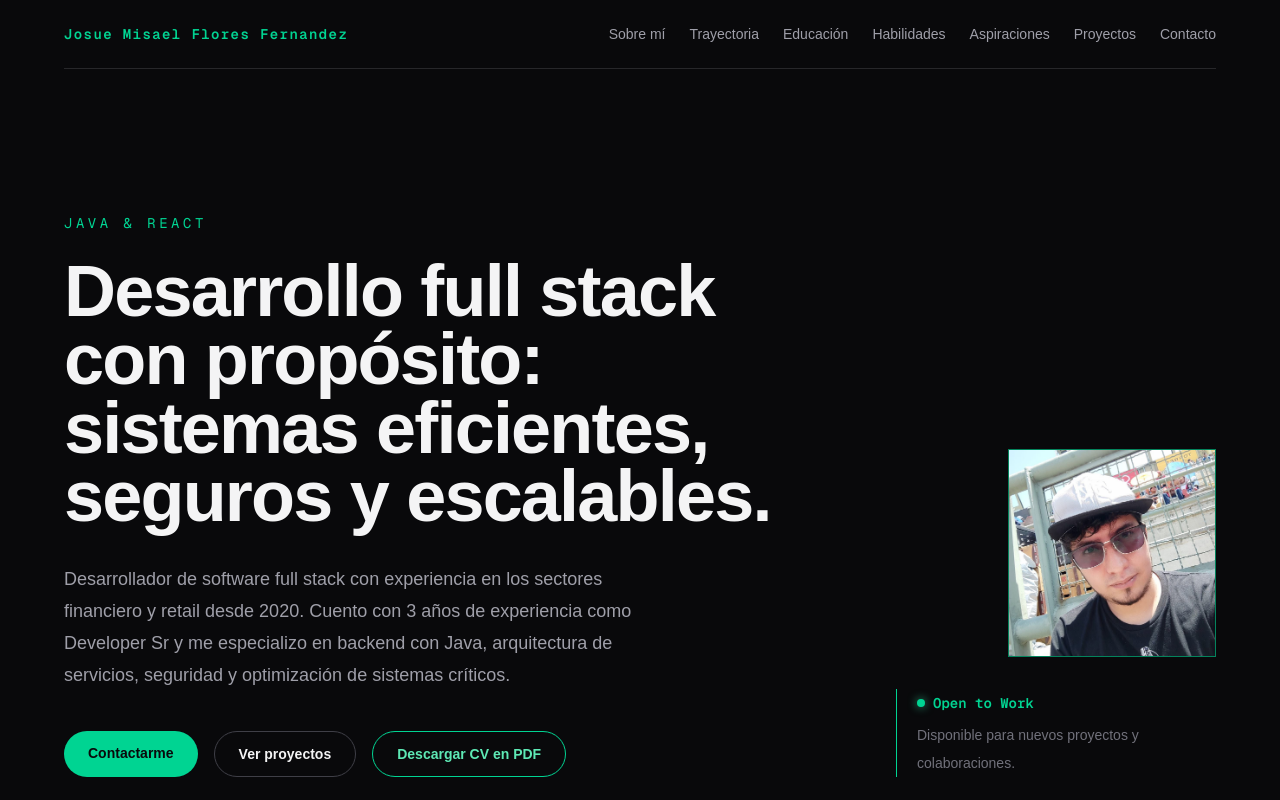
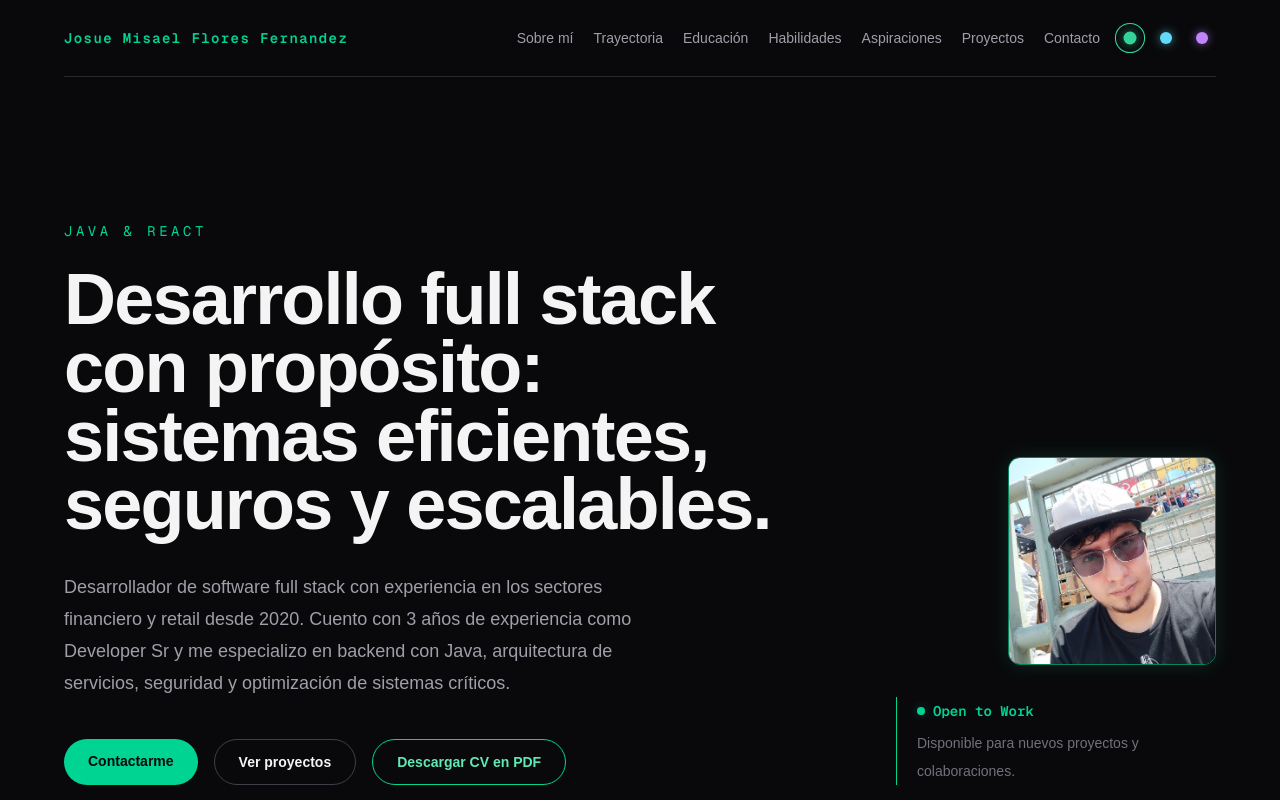
Before and after one commit to Josst343/cv-digital, a Next.js app: page / in a window 1280 px wide. Shown: the top 800 px of the page. Built offline with nearby package versions, Linux system fonts and the light colour scheme.

Commit message:
se agrega selector de temas

```diff
--- a/app/components/download-cv-button.tsx
+++ b/app/components/download-cv-button.tsx
@@ -185,7 +185,7 @@ export default function DownloadCvButton() {
   return (
     <span className="print-hidden inline-flex flex-col items-start gap-2">
       <button
-        className="rounded-full border border-emerald-400 px-6 py-3 text-sm font-semibold text-emerald-300 transition-all duration-300 hover:-translate-y-0.5 hover:bg-emerald-400 hover:text-zinc-950 hover:shadow-[0_0_22px_rgba(52,211,153,0.25)] focus-visible:outline-2 focus-visible:outline-offset-4 focus-visible:outline-emerald-300 active:translate-y-0 active:scale-[0.98] disabled:cursor-wait disabled:opacity-60 disabled:hover:translate-y-0 disabled:hover:shadow-none"
+        className="rounded-full border border-emerald-400 px-6 py-3 text-sm font-semibold text-emerald-300 transition-all duration-300 hover:-translate-y-0.5 hover:bg-emerald-400 hover:text-zinc-950 hover:shadow-[0_0_22px_var(--accent-glow)] focus-visible:outline-2 focus-visible:outline-offset-4 focus-visible:outline-emerald-300 active:translate-y-0 active:scale-[0.98] disabled:cursor-wait disabled:opacity-60 disabled:hover:translate-y-0 disabled:hover:shadow-none"
         type="button"
         onClick={handleDownload}
         disabled={isGenerating}
--- /dev/null
+++ b/app/components/theme-accent-selector.tsx
@@ -0,0 +1,67 @@
+"use client";
+
+import { useEffect, useSyncExternalStore } from "react";
+
+const accents = [
+  { id: "terminal", label: "Verde Terminal", color: "#34d399" },
+  { id: "react", label: "Azul React", color: "#61dafb" },
+  { id: "violet", label: "Morado", color: "#c084fc" },
+] as const;
+
+type AccentId = (typeof accents)[number]["id"];
+const storageKey = "cv-digital-accent";
+const accentChangeEvent = "cv-digital-accent-change";
+
+function subscribeToAccentChanges(onChange: () => void) {
+  window.addEventListener("storage", onChange);
+  window.addEventListener(accentChangeEvent, onChange);
+  return () => {
+    window.removeEventListener("storage", onChange);
+    window.removeEventListener(accentChangeEvent, onChange);
+  };
+}
+
+function getStoredAccent(): AccentId {
+  const savedAccent = window.localStorage.getItem(storageKey);
+  return accents.find((accent) => accent.id === savedAccent)?.id ?? "terminal";
+}
+
+function getServerAccent(): AccentId {
+  return "terminal";
+}
+
+export default function ThemeAccentSelector() {
+  const selectedAccent = useSyncExternalStore(
+    subscribeToAccentChanges,
+    getStoredAccent,
+    getServerAccent,
+  );
+
+  useEffect(() => {
+    document.documentElement.dataset.accent = selectedAccent;
+  }, [selectedAccent]);
+
+  const selectAccent = (accent: (typeof accents)[number]) => {
+    window.localStorage.setItem(storageKey, accent.id);
+    window.dispatchEvent(new Event(accentChangeEvent));
+  };
+
+  return (
+    <div className="accent-selector" role="group" aria-label="Color de acento">
+      {accents.map((accent) => (
+        <button
+          key={accent.id}
+          className="accent-choice"
+          type="button"
+          style={{ "--swatch-color": accent.color } as React.CSSProperties}
+          aria-label={accent.label}
+          aria-pressed={selectedAccent === accent.id}
+          title={accent.label}
+          onClick={() => selectAccent(accent)}
+        >
+          <span aria-hidden="true" />
+        </button>
+      ))}
+    </div>
+  );
+}
--- a/app/globals.css
+++ b/app/globals.css
@@ -23,6 +23,60 @@ body {
   background: var(--background);
   color: var(--foreground);
   font-family: Arial, Helvetica, sans-serif;
+}
+
+:root {
+  --accent-glow: rgba(52, 211, 153, 0.3);
+  --accent-glow-soft: rgba(52, 211, 153, 0.15);
+}
+
+:root[data-accent="react"] {
+  --color-emerald-400: #61dafb;
+  --color-emerald-300: #9be7fb;
+  --accent-glow: rgba(97, 218, 251, 0.3);
+  --accent-glow-soft: rgba(97, 218, 251, 0.15);
+}
+
+:root[data-accent="violet"] {
+  --color-emerald-400: #c084fc;
+  --color-emerald-300: #d8b4fe;
+  --accent-glow: rgba(192, 132, 252, 0.3);
+  --accent-glow-soft: rgba(192, 132, 252, 0.15);
+}
+
+.accent-selector {
+  display: flex;
+  align-items: center;
+  gap: 0.5rem;
+}
+
+.accent-choice {
+  display: grid;
+  width: 1.75rem;
+  height: 1.75rem;
+  place-items: center;
+  border: 1px solid transparent;
+  border-radius: 9999px;
+  transition: border-color 200ms ease, transform 200ms ease;
+}
+
+.accent-choice:hover,
+.accent-choice[aria-pressed="true"] {
+  border-color: var(--swatch-color);
+  transform: scale(1.08);
+}
+
+.accent-choice:focus-visible {
+  outline: 2px solid var(--swatch-color);
+  outline-offset: 2px;
+}
+
+.accent-choice span {
+  width: 0.75rem;
+  height: 0.75rem;
+  border-radius: 9999px;
+  background: var(--swatch-color);
+  box-shadow: 0 0 10px color-mix(in srgb, var(--swatch-color) 60%, transparent);
 }
 
 .technology-card {
--- a/app/page.tsx
+++ b/app/page.tsx
@@ -1,5 +1,6 @@
 import { aspirations, education, experience, profile, projects, skills } from "./data/profile";
 import DownloadCvButton from "./components/download-cv-button";
+import ThemeAccentSelector from "./components/theme-accent-selector";
 import Image from "next/image";
 import type { CSSProperties } from "react";
 
@@ -21,7 +22,8 @@ export default function Home() {
         <a className="font-mono text-sm font-semibold tracking-widest text-emerald-400" href="#inicio">
           {profile.name}
         </a>
-        <div className="hidden gap-6 text-sm text-zinc-400 sm:flex">
+        <div className="flex items-center gap-4">
+          <div className="hidden gap-5 text-sm text-zinc-400 lg:flex">
             <a className="transition-colors hover:text-white" href="#sobre-mi">Sobre mí</a>
             <a className="transition-colors hover:text-white" href="#trayectoria">Trayectoria</a>
             <a className="transition-colors hover:text-white" href="#educacion">Educación</a>
@@ -29,6 +31,8 @@ export default function Home() {
             <a className="transition-colors hover:text-white" href="#aspiraciones">Aspiraciones</a>
             <a className="transition-colors hover:text-white" href="#proyectos">Proyectos</a>
             <a className="transition-colors hover:text-white" href="#contacto">Contacto</a>
+          </div>
+          <ThemeAccentSelector />
         </div>
       </nav>
 
@@ -50,7 +54,7 @@ export default function Home() {
               {profile.intro}
             </p>
             <div className="mt-10 flex flex-wrap gap-4 print-hidden">
-              <a className="rounded-full bg-emerald-400 px-6 py-3 text-sm font-semibold text-zinc-950 transition-all duration-300 hover:-translate-y-0.5 hover:bg-emerald-300 hover:shadow-[0_0_22px_rgba(52,211,153,0.3)] focus-visible:outline-2 focus-visible:outline-offset-4 focus-visible:outline-emerald-300 active:translate-y-0 active:scale-[0.98]" href="#contacto">
+              <a className="rounded-full bg-emerald-400 px-6 py-3 text-sm font-semibold text-zinc-950 transition-all duration-300 hover:-translate-y-0.5 hover:bg-emerald-300 hover:shadow-[0_0_22px_var(--accent-glow)] focus-visible:outline-2 focus-visible:outline-offset-4 focus-visible:outline-emerald-300 active:translate-y-0 active:scale-[0.98]" href="#contacto">
                 Contactarme
               </a>
               <a className="rounded-full border border-zinc-700 px-6 py-3 text-sm font-semibold transition-all duration-300 hover:-translate-y-0.5 hover:border-zinc-500 hover:bg-zinc-800/80 hover:shadow-[0_0_18px_rgba(161,161,170,0.12)] focus-visible:outline-2 focus-visible:outline-offset-4 focus-visible:outline-emerald-300 active:translate-y-0 active:scale-[0.98]" href="#proyectos">
@@ -61,7 +65,7 @@ export default function Home() {
           </div>
           <div className="flex flex-col items-start gap-8 lg:items-end">
             <div
-              className="group relative aspect-square w-44 overflow-hidden border border-emerald-400/60 transition duration-300 hover:border-emerald-300 hover:shadow-[0_0_28px_rgba(52,211,153,0.28)] sm:w-52"
+              className="group relative aspect-square w-44 overflow-hidden rounded-xl border border-emerald-400/60 shadow-[0_0_20px_var(--accent-glow-soft)] transition duration-300 hover:border-emerald-300 hover:shadow-[0_0_28px_var(--accent-glow)] sm:w-52"
             >
               <Image
                 className="object-cover transition-transform duration-500 group-hover:scale-105"
@@ -76,7 +80,7 @@ export default function Home() {
               <div className="flex items-center gap-2 font-mono font-semibold text-emerald-400">
                 <span aria-hidden="true" className="relative flex size-2">
                   <span className="absolute inline-flex size-full animate-ping rounded-full bg-emerald-400 opacity-75" />
-                  <span className="relative inline-flex size-2 rounded-full bg-emerald-400 shadow-[0_0_10px_rgba(52,211,153,0.8)]" />
+                  <span className="relative inline-flex size-2 rounded-full bg-emerald-400 shadow-[0_0_10px_var(--accent-glow)]" />
                 </span>
                 Open to Work
               </div>
```
Lines whose indentation alone changed are shown as unchanged.
